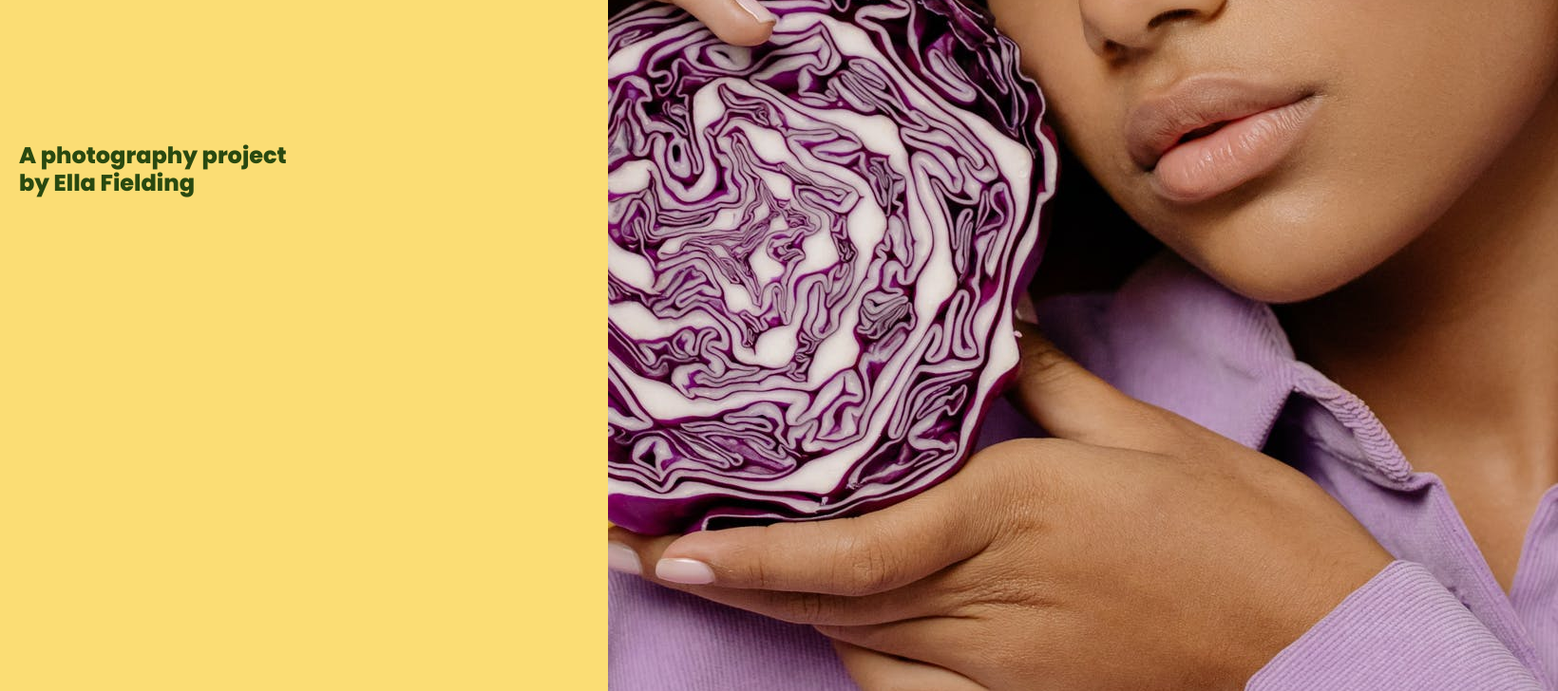
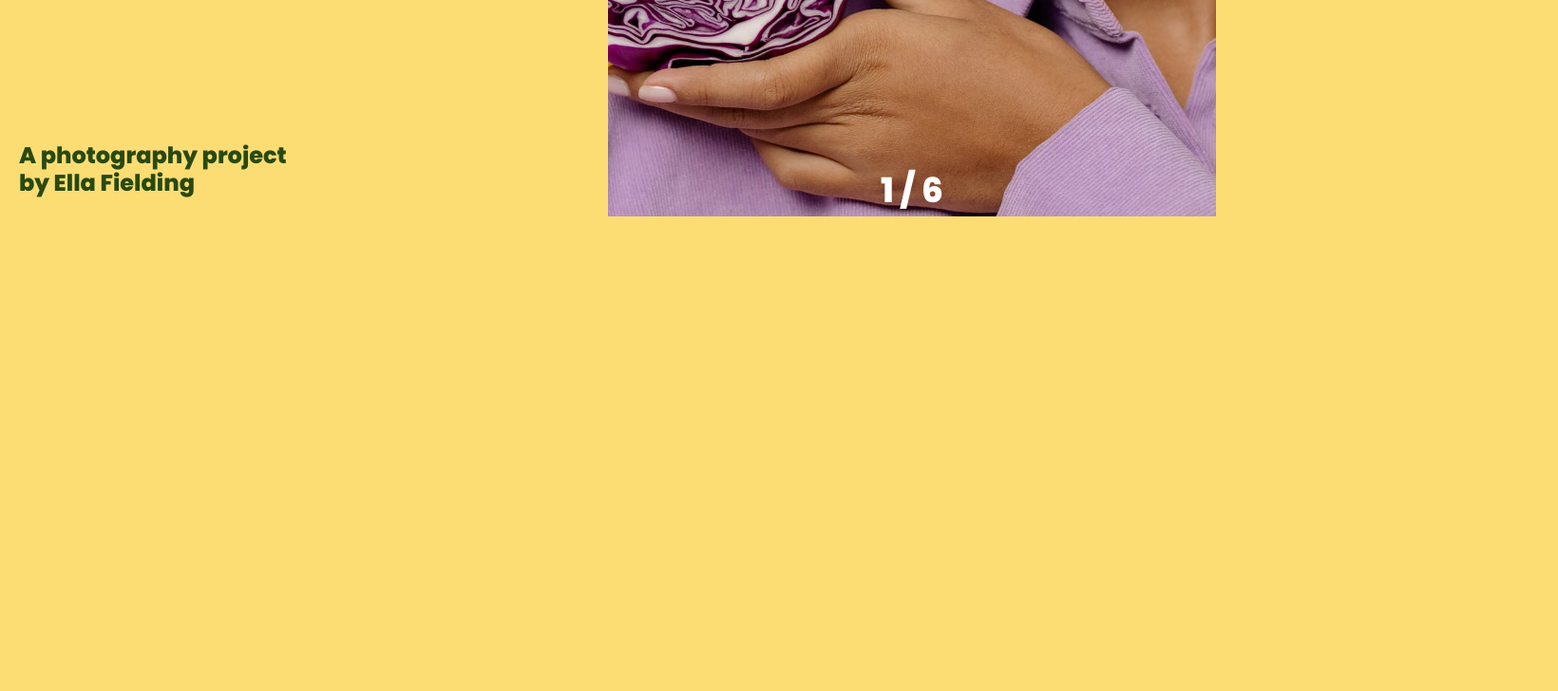
Before and after one commit to sophnagle/zesty-project, a React (Create React App) app: page / in a window 1280 px wide. Shown: the part 572-1300 px from the top of the page at 95% size, 1640 px wide, since content can reach past the window. After the commit the page ends 800 px from the top, so only its background shows below. Built offline with nearby package versions, Linux system fonts and the light colour scheme.

Commit message:
Add image counter and styling

```diff
--- a/src/App.js
+++ b/src/App.js
@@ -38,6 +38,9 @@ const App = () => {
       </div>
 
       <div className="image-container">
+        <h3>
+          {currentImage + 1} / {images.length}
+        </h3>
         <img alt="" src={images[currentImage]} onClick={handleClick} />
       </div>
     </div>
--- a/src/styles.css
+++ b/src/styles.css
@@ -37,3 +37,22 @@ h2 {
   margin: 0 20px 20px;
   font-weight: normal;
 }
+
+h3 {
+  font-size: 36px;
+  font-weight: normal;
+  position: fixed;
+  text-align: center;
+  z-index: 1;
+  bottom: 0;
+  color: #fff;
+  margin: 0 auto;
+  width: 50%;
+}
+
+img {
+  height: 100vh;
+  object-fit: cover;
+  position: fixed;
+  width: 50%;
+}
```
